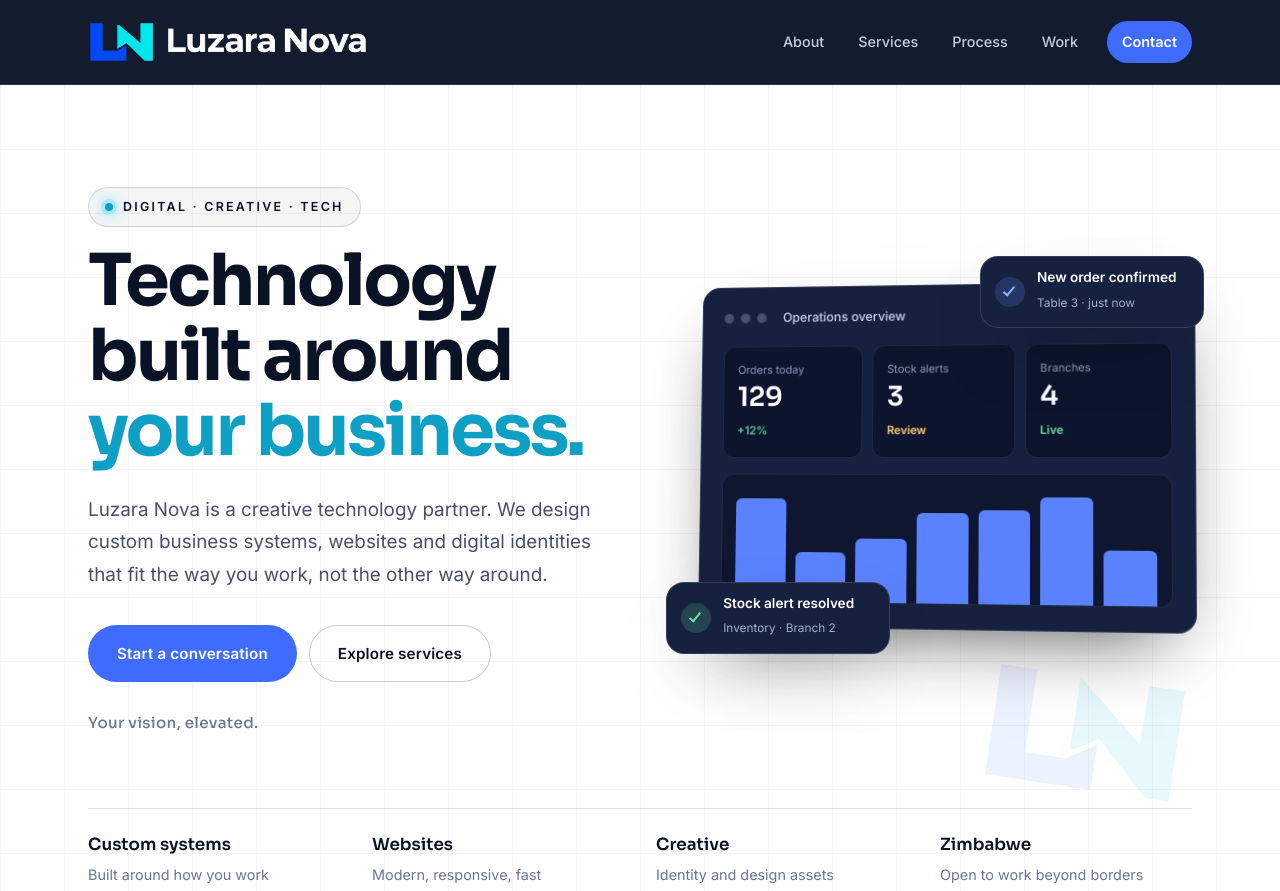
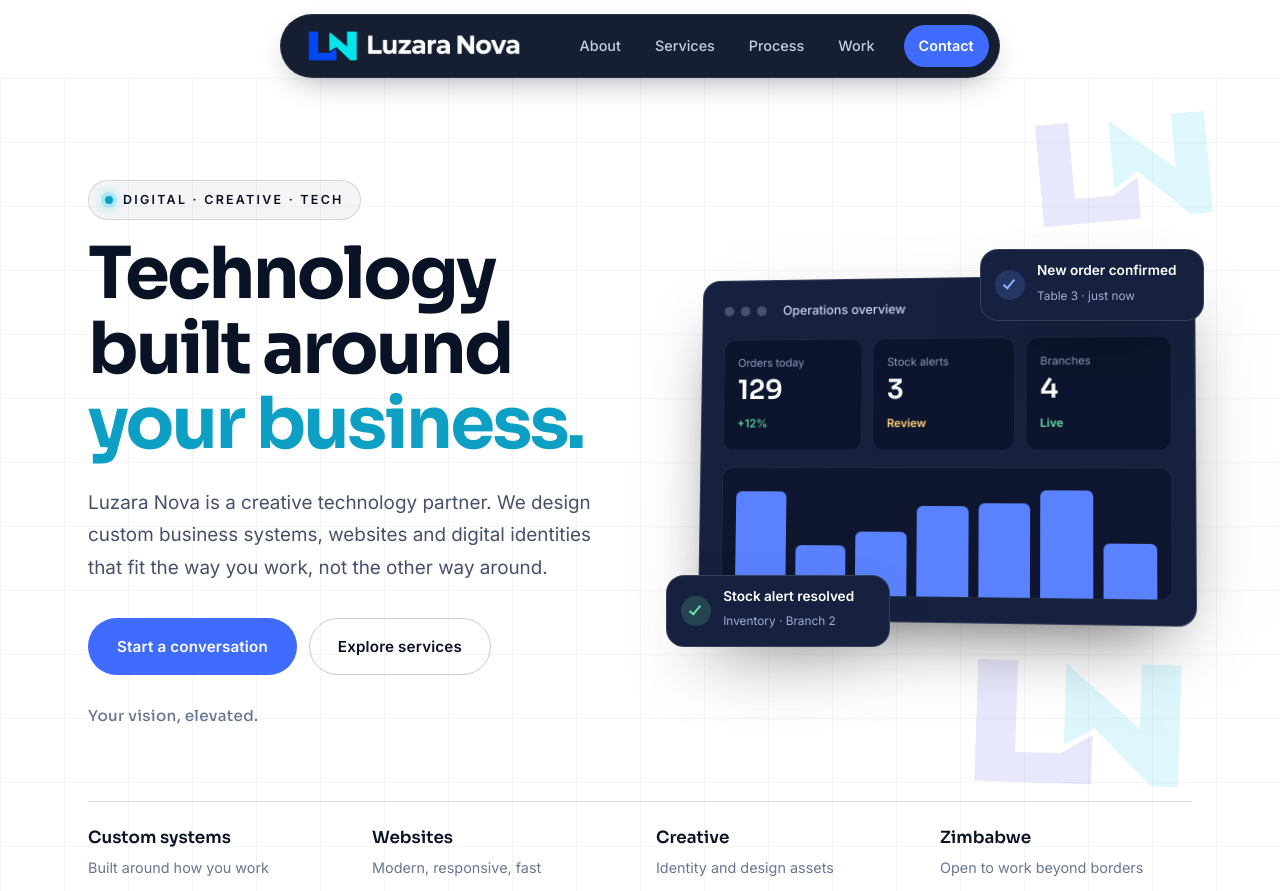
Before and after one commit to French-Vani11a/luzara-nova, a website: page frontend/site/index.html in a window 1280 px wide. Shown: the top 891 px of the page. Drawn offline with Linux system fonts and the light colour scheme.

Commit message:
solid fill watermarks only , 3 each page randomly

```diff
--- /dev/null
+++ b/frontend/serve.json
@@ -0,0 +1,5 @@
+{
+  "redirects": [
+    { "source": "/", "destination": "/site/", "type": 302 }
+  ]
+}
--- a/frontend/site/css/site.css
+++ b/frontend/site/css/site.css
@@ -79,9 +79,9 @@ h3 { font-size: 1.2rem; line-height: 1.3; margin-bottom: 8px; }
 .tag { margin: 0 0 10px; font-size: .76rem; font-weight: 600; letter-spacing: .16em; text-transform: uppercase; color: var(--eyebrow); }
 
 /* Nav */
-.nav { position: sticky; top: 0; z-index: 50; background: rgba(10,18,38,.96); backdrop-filter: blur(14px) saturate(1.4); -webkit-backdrop-filter: blur(14px) saturate(1.4); border-bottom: 1px solid var(--line); }
-.nav-in { display: flex; align-items: center; justify-content: space-between; height: 84px; }
-.brand img { display: block; height: 42px; width: auto; }
+.nav { position: sticky; top: 0; z-index: 50; padding: 14px 16px 0; pointer-events: none; }
+.nav-in { pointer-events: auto; display: flex; align-items: center; justify-content: space-between; height: 64px; width: -moz-fit-content; width: fit-content; max-width: 100%; gap: 44px; margin: 0 auto; padding: 0 10px 0 26px; background: rgba(10,18,38,.95); backdrop-filter: blur(14px) saturate(1.4); -webkit-backdrop-filter: blur(14px) saturate(1.4); border: 1px solid rgba(255,255,255,.1); border-radius: 999px; box-shadow: 0 12px 32px -14px rgba(10,18,38,.45); }
+.brand img { display: block; height: 32px; width: auto; }
 .menu { display: flex; gap: 4px; align-items: center; }
 .menu a { text-decoration: none; font-size: .9rem; font-weight: 500; color: #c3cde6; padding: 9px 15px; border-radius: 999px; transition: color .2s, background .2s; }
 .menu a:hover { color: #fff; background: rgba(255,255,255,.08); }
@@ -246,10 +246,10 @@ input:focus, textarea:focus, select:focus { border-color: var(--cyan); box-shado
 @media (max-width: 760px) {
   .two { grid-template-columns: 1fr; gap: 0; }
   .cards.three, .cards.four, .cards.two-c, .service-grid { grid-template-columns: 1fr; }
-  .nav-in { height: 72px; }
-  .brand img { height: 32px; }
+  .nav-in { height: 56px; padding: 0 8px 0 20px; width: 100%; gap: 12px; }
+  .brand img { height: 26px; }
   .menu-btn { display: block; }
-  .menu { display: none; position: absolute; top: 72px; left: 12px; right: 12px; flex-direction: column; align-items: stretch; gap: 0; padding: 8px; background: rgba(10,18,38,.98); border: 1px solid var(--line); border-radius: 16px; }
+  .menu { display: none; position: absolute; pointer-events: auto; top: 76px; left: 16px; right: 16px; flex-direction: column; align-items: stretch; gap: 0; padding: 8px; background: rgba(10,18,38,.98); border: 1px solid var(--line); border-radius: 24px; }
   .menu.open { display: flex; }
   .menu a { padding: 14px 16px; border-radius: 10px; }
   .menu .cta-link { margin: 6px 0 0; text-align: center; }
@@ -281,10 +281,9 @@ input:focus, textarea:focus, select:focus { border-color: var(--cyan); box-shado
 /* Logo-inspired background art: the LN mark (SVG symbol in index.html), scattered by site.js */
 .sec { overflow: hidden; }
 .sec > .wrap { position: relative; z-index: 1; }
-.deco { position: absolute; z-index: 0; pointer-events: none; height: auto; min-width: 150px; max-width: 300px; transform: rotate(var(--rot, 0deg)); }
+.deco { position: absolute; z-index: 0; pointer-events: none; height: auto; min-width: 150px; max-width: 340px; transform: rotate(var(--rot, 0deg)); }
 .hero .deco { z-index: -1; }
 .pb { fill: var(--deco-b, none); stroke: var(--deco-bs, none); stroke-width: 2; stroke-linejoin: round; }
 .pc { fill: var(--deco-c, none); stroke: var(--deco-cs, none); stroke-width: 2; stroke-linejoin: round; }
-.deco.fill { --deco-b: rgba(63,107,255,.09); --deco-c: rgba(34,199,232,.10); }
-.deco.line { --deco-bs: rgba(63,107,255,.28); --deco-cs: rgba(14,159,196,.30); }
-@media (max-width: 760px) { .deco.third { display: none; } .deco { min-width: 120px; } }
+.deco.fill { --deco-b: rgba(120,120,235,.17); --deco-c: rgba(34,199,232,.15); }
+@media (max-width: 760px) { .deco { min-width: 110px; }
--- a/frontend/site/js/site.js
+++ b/frontend/site/js/site.js
@@ -33,7 +33,6 @@
   // pseudo-random (fixed seed), and each shape picks the emptiest spot so it avoids text.
   (function () {
     var NS = 'http://www.w3.org/2000/svg';
-    var STYLES = ['line', 'fill', 'line'];
     var OBSTACLES = 'h1,h2,h3,p,li,label,input,select,textarea,button,.btn,.tile,.vcard,.facts,.eyebrow,.pill';
 
     function rng(seed) {
@@ -51,12 +50,10 @@
     }
 
     var sections = [].slice.call(document.querySelectorAll('.hero, .sec'));
-    var shapes = [];                       // { el, sec, index, w, h, rot }
+    var shapes = [];                       // { el, sec, seed, scale }
 
-    sections.forEach(function (sec, i) {
-      var r = rng(4000 + i * 131);
-      var count = 2;
-      for (var k = 0; k < count; k++) {
+    function addShape(sec, i, k) {
+      var r = rng(4000 + i * 131 + k * 17);
       var svg = document.createElementNS(NS, 'svg');
       var use = document.createElementNS(NS, 'use');
       use.setAttribute('href', '#ln-mark');
@@ -64,12 +61,12 @@
       svg.setAttribute('viewBox', '0 0 413 248');
       svg.setAttribute('aria-hidden', 'true');
       svg.setAttribute('focusable', 'false');
-        svg.setAttribute('class', 'deco ' + STYLES[(k + i) % 3] + (k === 2 ? ' third' : ''));
-        svg.style.setProperty('--rot', ((r() - 0.5) * 22).toFixed(1) + 'deg');
+      svg.setAttribute('class', 'deco fill');
+      svg.style.setProperty('--rot', ((r() - 0.5) * 40).toFixed(1) + 'deg');
       sec.insertBefore(svg, sec.firstChild);
       shapes.push({ el: svg, sec: sec, seed: 9000 + i * 977 + k * 31, scale: 0.10 + r() * 0.08 });
     }
-    });
+    sections.forEach(function (sec, i) { for (var k = 0; k < 3; k++) addShape(sec, i, k); });
 
     function layout() {
       var mobile = window.matchMedia('(max-width: 760px)').matches;
@@ -86,7 +83,7 @@
 
         var placed = [];
         shapes.filter(function (s) { return s.sec === sec; }).forEach(function (s) {
-          var w = Math.max(mobile ? 110 : 150, Math.min(300, W * s.scale));
+          var w = Math.max(mobile ? 110 : 170, Math.min(340, W * s.scale * 1.15));
           var h = w * 248 / 413;
           var pad = 26;                               // keep clear of the section edges
           var r = rng(s.seed);
```
Also changed, not shown: CLAUDE.md (+2 -2 lines). Lines whose indentation alone changed are shown as unchanged.
